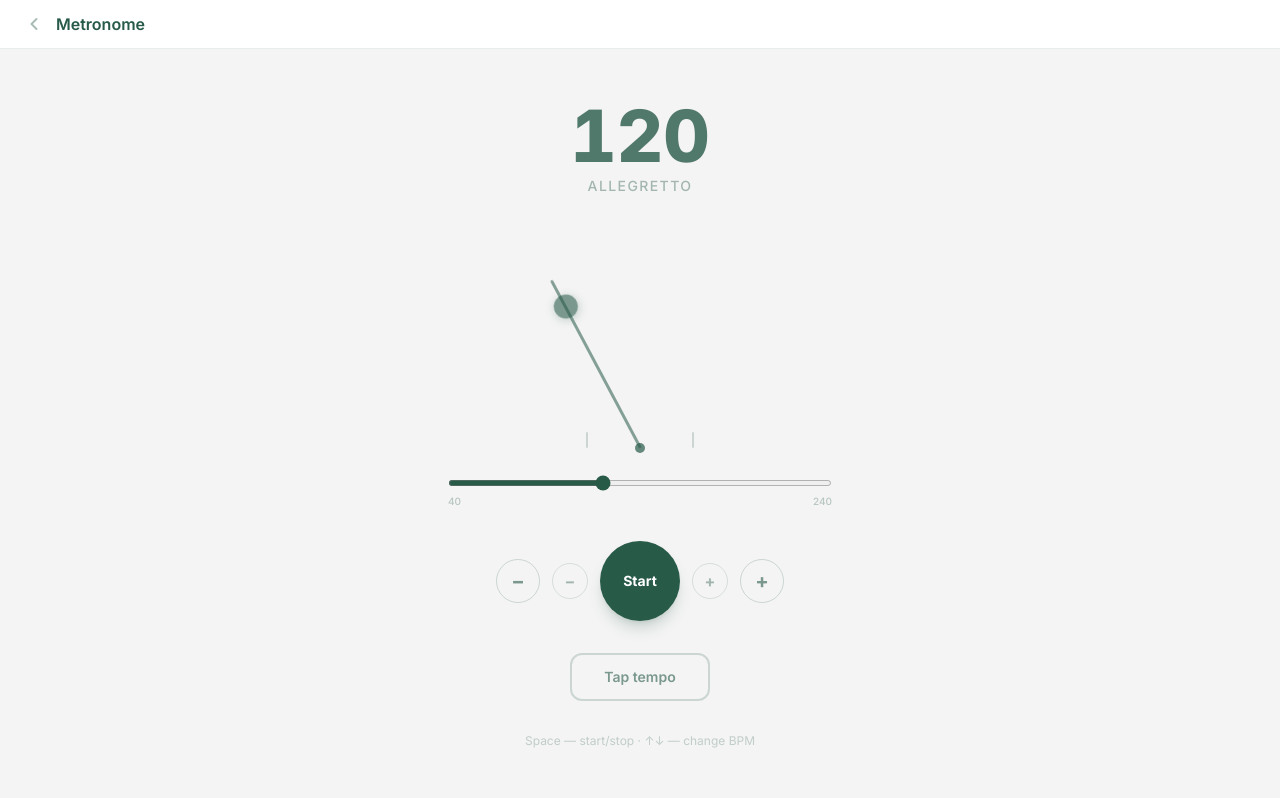
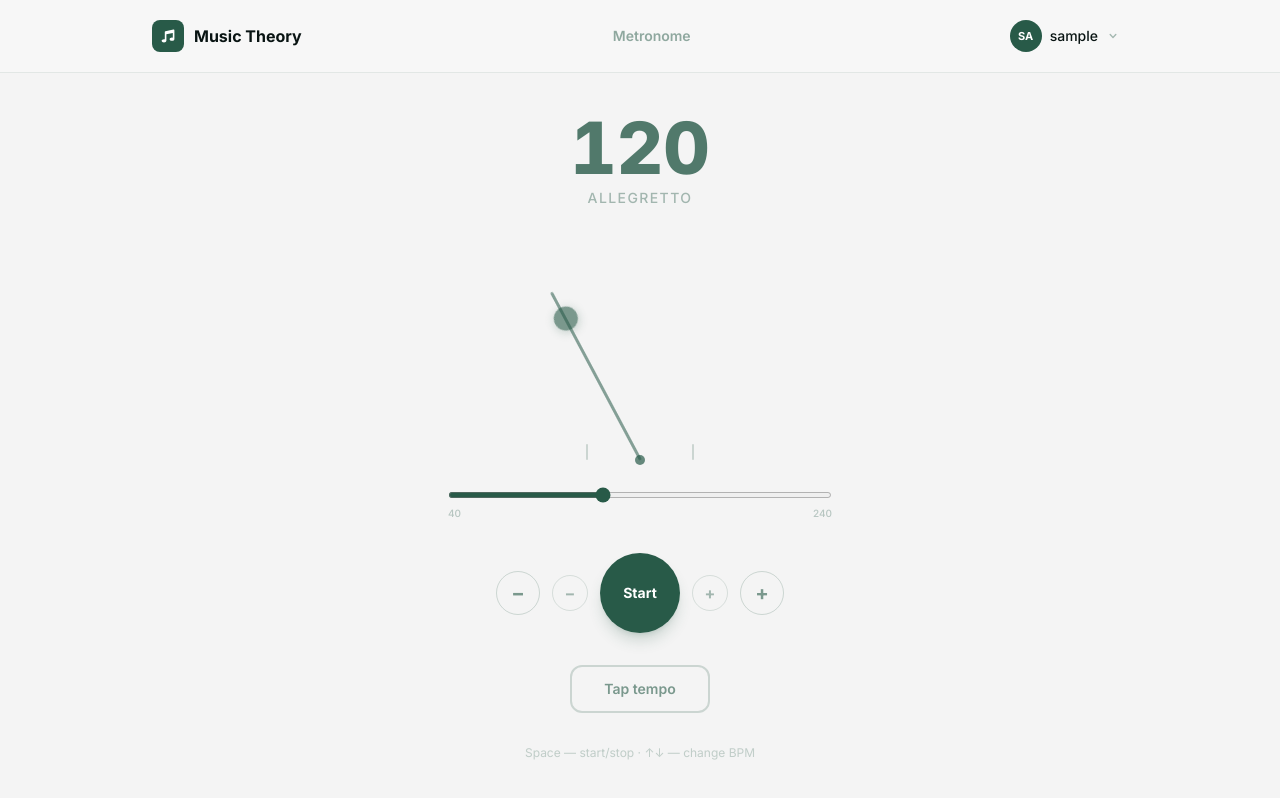
Before and after one commit to Homka23/diploma-app, a React (Vite) app in the folder frontend/: page /metronome in a window 1280 px wide. Built offline with nearby package versions, Linux system fonts and the light colour scheme; no server answers; sample sign-in values are in the browser's storage; what soundfont-player would draw is missing.

Commit message:
feat: unify header on Practice and Metronome pages (logo, name, user dropdown)

```diff
--- a/frontend/src/pages/MetronomePage.jsx
+++ b/frontend/src/pages/MetronomePage.jsx
@@ -1,5 +1,11 @@
 import { useState, useEffect, useRef, useCallback } from 'react';
-import { useNavigate } from 'react-router-dom';
+import { useNavigate, Link } from 'react-router-dom';
+import { API_BASE } from '../config.js';
+
+function initials(user) {
+  const name = user?.display_name || user?.username || user?.email || '?';
+  return name.slice(0, 2).toUpperCase();
+}
 
 const MIN_BPM = 40;
 const MAX_BPM = 240;
@@ -27,9 +33,28 @@ function getTempoLabel(bpm) {
 export default function MetronomePage() {
   const navigate = useNavigate();
 
+  const [user, setUser]           = useState(null);
+  const [profileOpen, setProfile] = useState(false);
+
   const [bpm, setBpm]         = useState(120);
   const [running, setRunning] = useState(false);
   const [accent, setAccent]   = useState(false); // flash on beat
+
+  useEffect(() => {
+    const stored = localStorage.getItem('user');
+    if (stored) setUser(JSON.parse(stored));
+    const token = localStorage.getItem('token');
+    fetch(`${API_BASE}/api/auth/me`, { headers: { Authorization: `Bearer ${token}` } })
+      .then(r => r.json())
+      .then(d => { if (d.user) { setUser(d.user); localStorage.setItem('user', JSON.stringify(d.user)); } })
+      .catch(() => {});
+  }, []);
+
+  function logout() {
+    localStorage.removeItem('token');
+    localStorage.removeItem('user');
+    navigate('/login');
+  }
 
   const intervalRef  = useRef(null);
   const audioCtxRef  = useRef(null);
@@ -112,14 +137,54 @@ export default function MetronomePage() {
     <div className="min-h-screen bg-[#F4F4F4] flex flex-col">
 
       {/* ── Header ── */}
-      <header className="bg-white border-b border-primary/10 px-4 sm:px-6 py-3 flex items-center gap-3 flex-shrink-0">
-        <button onClick={() => navigate('/home')}
-          className="text-primary/40 hover:text-primary transition-colors">
-          <svg className="h-5 w-5" viewBox="0 0 20 20" fill="none" stroke="currentColor" strokeWidth="2" strokeLinecap="round" strokeLinejoin="round">
-            <path d="M12.5 5l-5 5 5 5" />
-          </svg>
-        </button>
-        <h1 className="font-semibold text-primary">Metronome</h1>
+      <header className="sticky top-0 z-20 border-b border-primary/10 bg-[#f7f7f7]/95 backdrop-blur-sm flex-shrink-0">
+        <div className="mx-auto flex max-w-5xl items-center justify-between px-4 sm:px-6 py-3.5">
+          {/* Logo + title */}
+          <button onClick={() => navigate('/home')} className="flex items-center gap-2.5 hover:opacity-80 transition-opacity">
+            <div className="flex h-8 w-8 items-center justify-center rounded-lg bg-primary">
+              <svg className="h-4 w-4 text-white" viewBox="0 0 20 20" fill="currentColor">
+                <path d="M18 3a1 1 0 00-1.196-.98l-10 2A1 1 0 006 5v9.114A4.369 4.369 0 005 14c-1.657 0-3 .895-3 2s1.343 2 3 2 3-.895 3-2V7.82l8-1.6v5.894A4.37 4.37 0 0015 12c-1.657 0-3 .895-3 2s1.343 2 3 2 3-.895 3-2V3z" />
+              </svg>
+            </div>
+            <span className="text-base font-bold text-dark">Music Theory</span>
+          </button>
+
+          <span className="text-sm font-semibold text-primary/50 hidden sm:block">Metronome</span>
+
+          {/* User */}
+          {user && (
+            <div className="relative">
+              <button onClick={() => setProfile(o => !o)}
+                className="flex items-center gap-2 rounded-xl px-2 py-1.5 transition-colors hover:bg-primary/8">
+                <div className="flex h-8 w-8 items-center justify-center rounded-full bg-primary text-[11px] font-bold text-white">
+                  {initials(user)}
+                </div>
+                <span className="hidden text-sm font-medium text-dark sm:block">
+                  {user.display_name || user.username || user.email?.split('@')[0]}
+                </span>
+                <svg className={`h-3.5 w-3.5 text-primary/40 transition-transform ${profileOpen ? 'rotate-180' : ''}`} viewBox="0 0 20 20" fill="currentColor">
+                  <path fillRule="evenodd" d="M5.293 7.293a1 1 0 011.414 0L10 10.586l3.293-3.293a1 1 0 111.414 1.414l-4 4a1 1 0 01-1.414 0l-4-4a1 1 0 010-1.414z" clipRule="evenodd" />
+                </svg>
+              </button>
+              {profileOpen && (
+                <div className="absolute right-0 top-full mt-2 w-44 overflow-hidden rounded-xl border border-primary/12 bg-white shadow-lg shadow-primary/8 z-50">
+                  <Link to="/profile" className="block px-4 py-2.5 text-sm text-primary/70 transition-colors hover:bg-[#f7f7f7] hover:text-primary">
+                    Profile
+                  </Link>
+                  {user?.role === 'admin' && (
+                    <Link to="/admin" className="block px-4 py-2.5 text-sm text-[#408A71] font-medium transition-colors hover:bg-[#f7f7f7]">
+                      Admin panel
+                    </Link>
+                  )}
+                  <div className="mx-3 h-px bg-primary/8" />
+                  <button onClick={logout} className="w-full px-4 py-2.5 text-left text-sm text-red-400 transition-colors hover:bg-red-50 hover:text-red-500">
+                    Log out
+                  </button>
+                </div>
+              )}
+            </div>
+          )}
+        </div>
       </header>
 
       {/* ── Body ── */}
--- a/frontend/src/pages/PracticePage.jsx
+++ b/frontend/src/pages/PracticePage.jsx
@@ -1,7 +1,12 @@
 import { API_BASE } from '../config.js';
 import { useState, useEffect } from 'react';
-import { useNavigate } from 'react-router-dom';
+import { useNavigate, Link } from 'react-router-dom';
 import { PracticeTaskTab } from '../components/PracticeTaskTab';
+
+function initials(user) {
+  const name = user?.display_name || user?.username || user?.email || '?';
+  return name.slice(0, 2).toUpperCase();
+}
 
 function MicIcon({ className = 'h-4 w-4' }) {
   return (
@@ -163,6 +168,9 @@ function EmptyTask() {
 export default function PracticePage() {
   const navigate = useNavigate();
 
+  const [user, setUser]           = useState(null);
+  const [profileOpen, setProfile] = useState(false);
+
   const [topics, setTopics]             = useState(null);
   const [topicsLoading, setTopicsLoading] = useState(true);
   const [topicsError, setTopicsError]   = useState('');
@@ -177,6 +185,23 @@ export default function PracticePage() {
 
   // mobile: 'lessons' | 'tasks' | 'practice'
   const [mobileView, setMobileView]     = useState('lessons');
+
+  // ── load user ──
+  useEffect(() => {
+    const stored = localStorage.getItem('user');
+    if (stored) setUser(JSON.parse(stored));
+    const token = localStorage.getItem('token');
+    fetch(`${API_BASE}/api/auth/me`, { headers: { Authorization: `Bearer ${token}` } })
+      .then(r => r.json())
+      .then(d => { if (d.user) { setUser(d.user); localStorage.setItem('user', JSON.stringify(d.user)); } })
+      .catch(() => {});
+  }, []);
+
+  function logout() {
+    localStorage.removeItem('token');
+    localStorage.removeItem('user');
+    navigate('/login');
+  }
 
   // ── load topics + lessons ──
   useEffect(() => {
@@ -244,27 +269,34 @@ export default function PracticePage() {
     <div className="h-screen flex flex-col bg-[#F4F4F4] overflow-hidden">
 
       {/* ── Header ── */}
-      <header className="bg-white border-b border-primary/10 px-4 sm:px-6 py-3 flex items-center gap-3 flex-shrink-0">
+      <header className="sticky top-0 z-20 border-b border-primary/10 bg-[#f7f7f7]/95 backdrop-blur-sm flex-shrink-0">
+        <div className="mx-auto flex max-w-5xl items-center gap-3 px-4 sm:px-6 py-3.5">
+
+          {/* Logo + title */}
+          <button onClick={() => navigate('/home')} className="flex items-center gap-2.5 hover:opacity-80 transition-opacity flex-shrink-0">
+            <div className="flex h-8 w-8 items-center justify-center rounded-lg bg-primary">
+              <svg className="h-4 w-4 text-white" viewBox="0 0 20 20" fill="currentColor">
+                <path d="M18 3a1 1 0 00-1.196-.98l-10 2A1 1 0 006 5v9.114A4.369 4.369 0 005 14c-1.657 0-3 .895-3 2s1.343 2 3 2 3-.895 3-2V7.82l8-1.6v5.894A4.37 4.37 0 0015 12c-1.657 0-3 .895-3 2s1.343 2 3 2 3-.895 3-2V3z" />
+              </svg>
+            </div>
+            <span className="text-base font-bold text-dark hidden sm:block">Music Theory</span>
+          </button>
+
           {/* Mobile back */}
-        <button onClick={handleBack} className="text-primary/40 hover:text-primary transition-colors md:hidden">
-          <BackIcon />
-        </button>
-        {/* Desktop back */}
-        <button onClick={() => navigate('/home')} className="text-primary/40 hover:text-primary transition-colors hidden md:block">
+          <button onClick={handleBack} className="text-primary/40 hover:text-primary transition-colors md:hidden ml-1">
             <BackIcon />
           </button>
 
-        <div className="min-w-0 flex items-center gap-2 flex-1">
-          {/* Desktop breadcrumb */}
-          <h1 className="font-semibold text-primary hidden md:block flex-shrink-0">Transcription Practice</h1>
-          {selectedLesson && <span className="hidden md:inline text-primary/30 flex-shrink-0">/</span>}
-          {selectedLesson && <span className="hidden md:inline text-sm text-primary/60 truncate">{selectedLesson.title}</span>}
-          {selectedTask   && <span className="hidden md:inline text-primary/30 flex-shrink-0">/</span>}
-          {selectedTask   && <span className="hidden md:inline text-sm text-primary/60 truncate">{selectedTask.title || 'Task'}</span>}
+          {/* Breadcrumb (desktop) */}
+          <div className="min-w-0 hidden md:flex items-center gap-2 flex-1 ml-2">
+            <span className="text-primary/30">/</span>
+            <span className="text-sm font-semibold text-primary/70 flex-shrink-0">Practice</span>
+            {selectedLesson && <><span className="text-primary/30 flex-shrink-0">/</span><span className="text-sm text-primary/50 truncate">{selectedLesson.title}</span></>}
+            {selectedTask   && <><span className="text-primary/30 flex-shrink-0">/</span><span className="text-sm text-primary/50 truncate">{selectedTask.title || 'Task'}</span></>}
+          </div>
 
           {/* Mobile title */}
-          <span className="md:hidden text-sm font-semibold text-primary truncate">{mobileTitle}</span>
-        </div>
+          <span className="md:hidden text-sm font-semibold text-primary truncate flex-1">{mobileTitle}</span>
 
           {/* Coins badge */}
           {coins !== null && (
@@ -273,6 +305,41 @@ export default function PracticePage() {
               <span className="text-xs font-bold text-amber-600">{coins}</span>
             </div>
           )}
+
+          {/* User dropdown */}
+          {user && (
+            <div className="relative flex-shrink-0">
+              <button onClick={() => setProfile(o => !o)}
+                className="flex items-center gap-2 rounded-xl px-2 py-1.5 transition-colors hover:bg-primary/8">
+                <div className="flex h-8 w-8 items-center justify-center rounded-full bg-primary text-[11px] font-bold text-white">
+                  {initials(user)}
+                </div>
+                <span className="hidden text-sm font-medium text-dark sm:block">
+                  {user.display_name || user.username || user.email?.split('@')[0]}
+                </span>
+                <svg className={`h-3.5 w-3.5 text-primary/40 transition-transform ${profileOpen ? 'rotate-180' : ''}`} viewBox="0 0 20 20" fill="currentColor">
+                  <path fillRule="evenodd" d="M5.293 7.293a1 1 0 011.414 0L10 10.586l3.293-3.293a1 1 0 111.414 1.414l-4 4a1 1 0 01-1.414 0l-4-4a1 1 0 010-1.414z" clipRule="evenodd" />
+                </svg>
+              </button>
+              {profileOpen && (
+                <div className="absolute right-0 top-full mt-2 w-44 overflow-hidden rounded-xl border border-primary/12 bg-white shadow-lg shadow-primary/8 z-50">
+                  <Link to="/profile" className="block px-4 py-2.5 text-sm text-primary/70 transition-colors hover:bg-[#f7f7f7] hover:text-primary">
+                    Profile
+                  </Link>
+                  {user?.role === 'admin' && (
+                    <Link to="/admin" className="block px-4 py-2.5 text-sm text-[#408A71] font-medium transition-colors hover:bg-[#f7f7f7]">
+                      Admin panel
+                    </Link>
+                  )}
+                  <div className="mx-3 h-px bg-primary/8" />
+                  <button onClick={logout} className="w-full px-4 py-2.5 text-left text-sm text-red-400 transition-colors hover:bg-red-50 hover:text-red-500">
+                    Log out
+                  </button>
+                </div>
+              )}
+            </div>
+          )}
+        </div>
       </header>
 
       {/* ── Body ── */}
```
Lines whose indentation alone changed are shown as unchanged.
